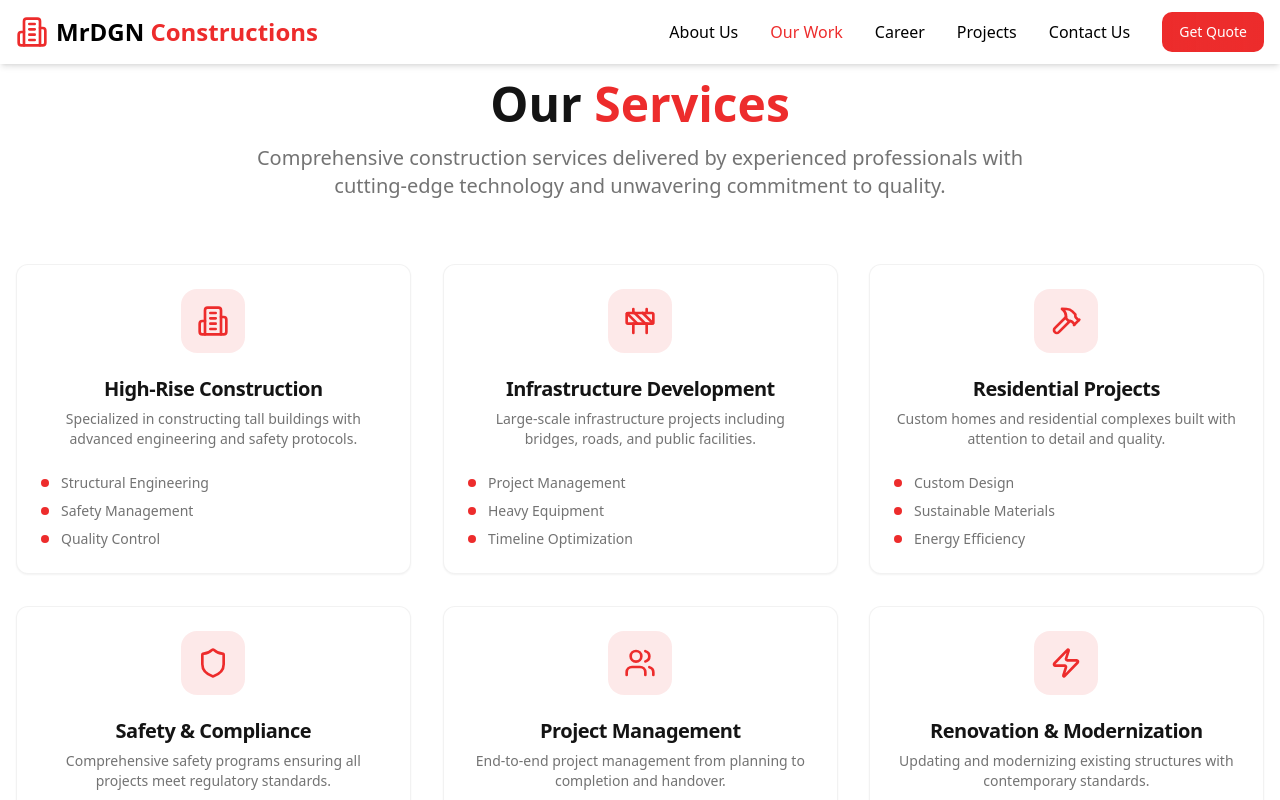
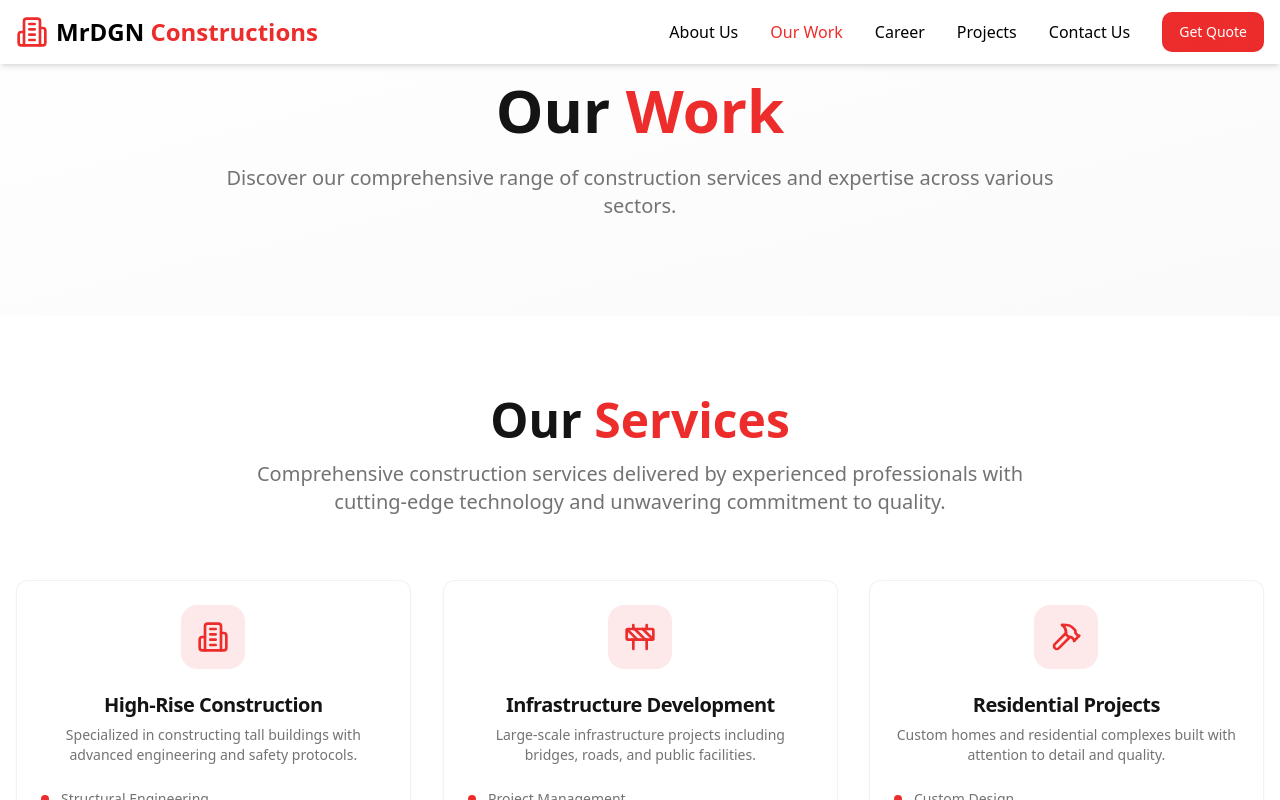
Before and after one commit to Ufuoma-Onakpoyan/mr-dgn-rise-visuals, a React (Vite) app: page /our-work in a window 1280 px wide. Shown: the top 800 px of the page. Built offline with nearby package versions, Linux system fonts and the light colour scheme.

Commit message:
Reverted to commit e5903baee1452995c2b343076d26f55346782e41

```diff
--- a/src/pages/OurWork.tsx
+++ b/src/pages/OurWork.tsx
@@ -2,15 +2,30 @@ import React from 'react';
 import Navigation from '@/components/Navigation';
 import Footer from '@/components/Footer';
 import ServicesSection from '@/components/ServicesSection';
+
 const OurWork = () => {
-  return <div className="min-h-screen">
+  return (
+    <div className="min-h-screen">
       <Navigation />
 
       {/* Hero Section */}
-
+      <section className="pt-20 pb-16 bg-gradient-to-br from-background to-muted/50">
+        <div className="container mx-auto px-4">
+          <div className="text-center max-w-4xl mx-auto">
+            <h1 className="text-5xl lg:text-6xl font-bold mb-6">
+              Our <span className="text-primary">Work</span>
+            </h1>
+            <p className="text-xl text-muted-foreground mb-8">
+              Discover our comprehensive range of construction services and expertise across various sectors.
+            </p>
+          </div>
+        </div>
+      </section>
 
       <ServicesSection />
       <Footer />
-    </div>;
+    </div>
+  );
 };
+
 export default OurWork;
```
